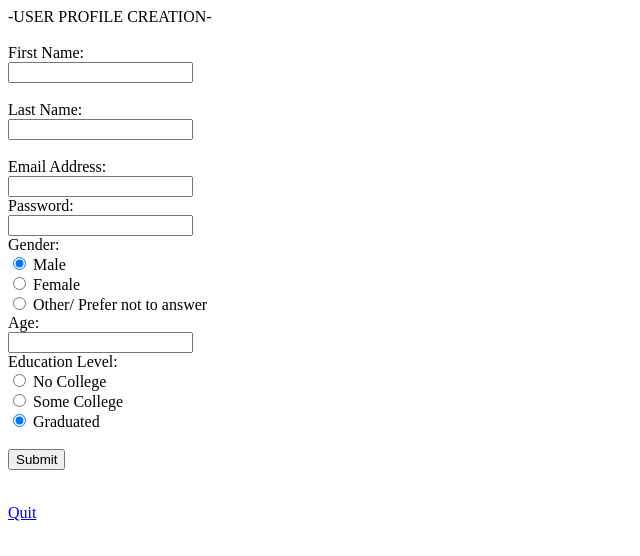
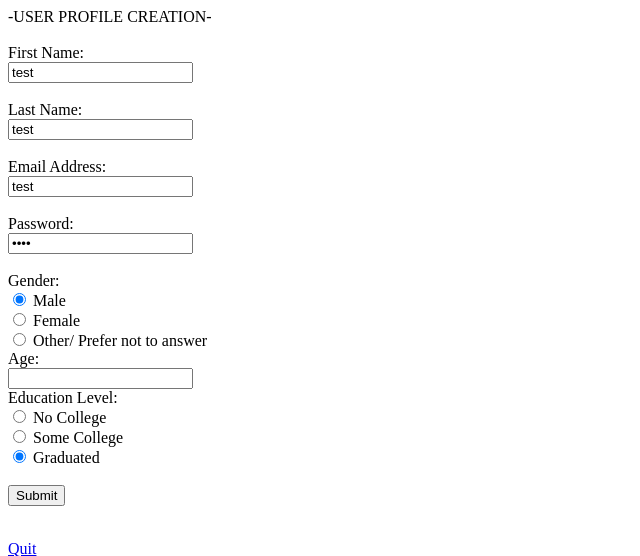
Before and after one commit to Delaware2016/team-2, a PHP site: page /creation.html in a window 1280 px wide. Shown: the top 556 px of the page, without its empty margins (0-640 px from the left). Run offline with PHP 8.4, Linux system fonts and the light colour scheme.

Commit message:
FIXED PHP Problemgit status

```diff
--- a/html/creation.html
+++ b/html/creation.html
@@ -10,8 +10,8 @@ function show(shown, hidden) {
 
 function redirect(){
 
-	document.location.href ="businesslist.html";
-	alert(document.location.href);
+	//document.location.href ="businesslist.html";
+	//alert(document.location.href);
 }
 
 </script>
@@ -23,16 +23,16 @@ function redirect(){
 		<br>
 			<form action="creation.php" method="post">
 				First Name:<br>
-				<input type="text" name="firstname"><br>
+				<input type="text" name="firstname" value="test"><br>
 				<br>
 				Last Name:<br>
-				<input type="text" name="lastname"><br>
+				<input type="text" name="lastname" value="test"><br>
 				<br>
 				Email Address:<br>
-				<input type="email" name="email"<br>
+				<input type="email" name="email" value="test"><br>
 				<br>
 				Password:<br>
-				<input type="Password" name="password"<br>
+				<input type="Password" name="password" value="test"><br>
 				<br>
 				Gender:<br>
 				<input type="radio" name="gender" value="male" checked> Male<br>
```
Also changed, not shown: html/creation.php (+8 -6 lines).
